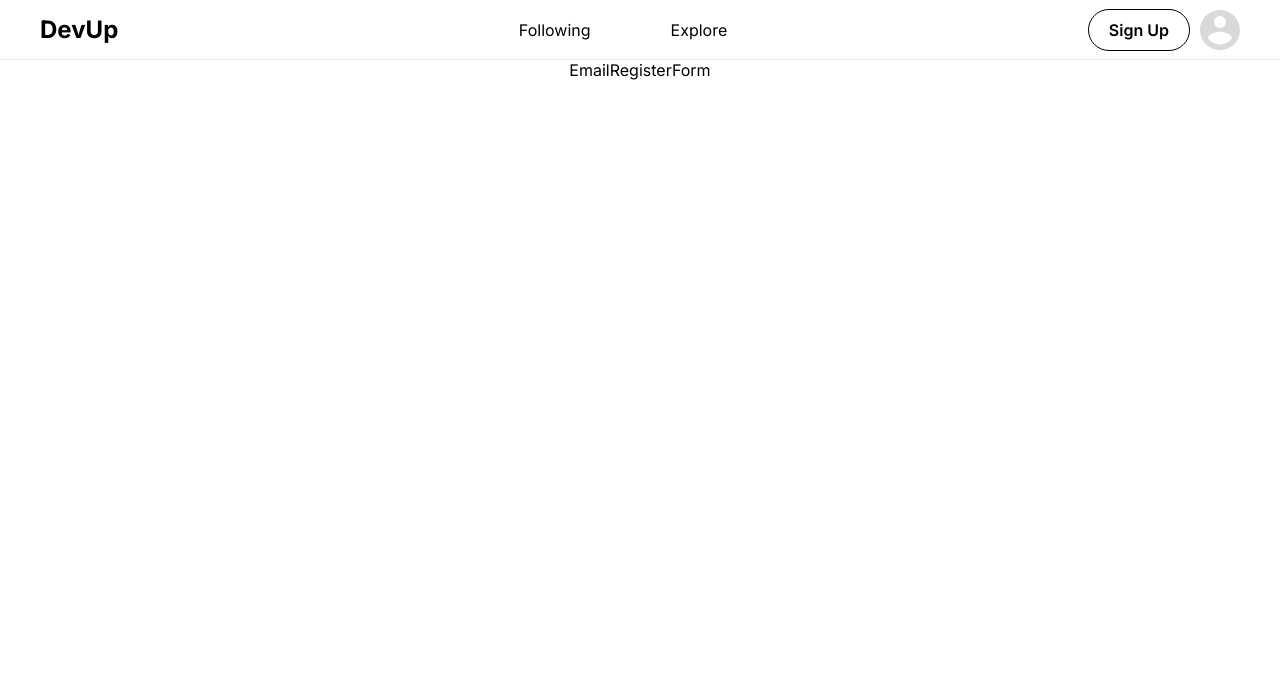
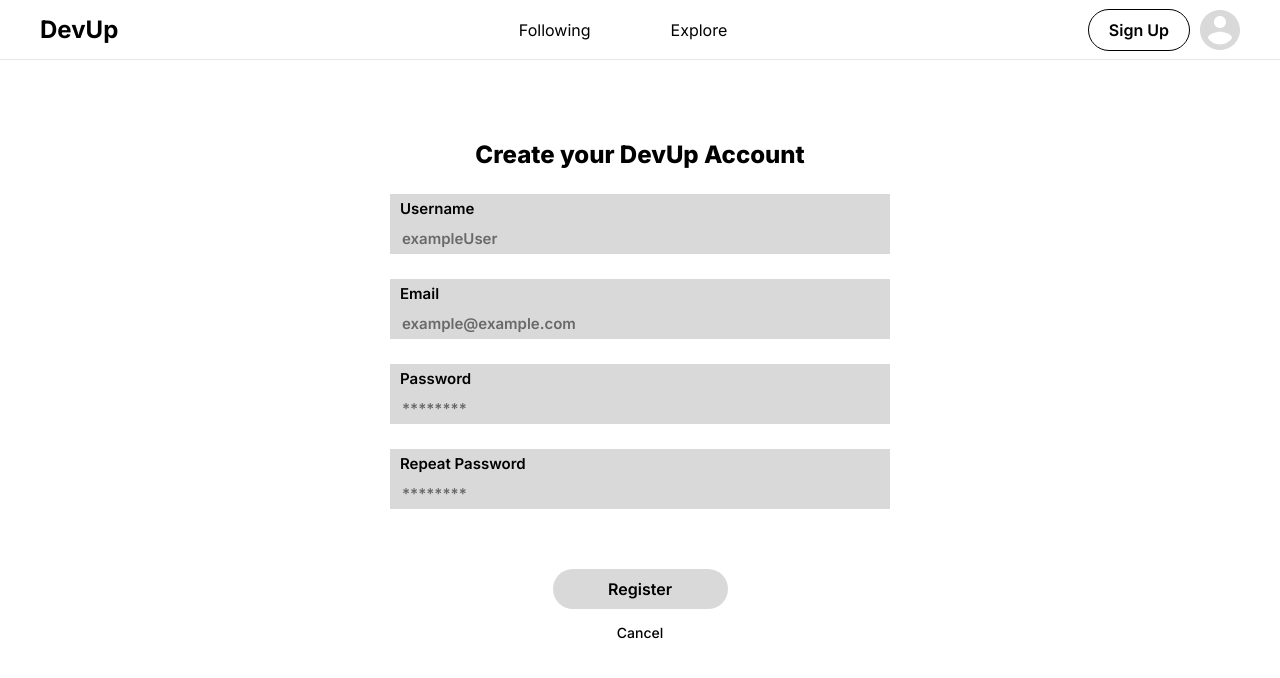
Before and after one commit to Lucas-Argerich/DevUp, a React (Create React App) app: page /register/email in a window 1280 px wide. Shown: the top 678 px of the page. Built offline with nearby package versions, Linux system fonts and the light colour scheme; no server answers.

Commit message:
Moved login/register email forms to pages from components and Register setup

```diff
--- a/src/components/emailLoginForm/index.tsx
+++ /dev/null
@@ -1,5 +0,0 @@
-export default function EmailLoginForm() {
-  return (
-    <div>EmailLoginForm</div>
-  )
-}
--- a/src/components/emailRegisterForm/index.tsx
+++ /dev/null
@@ -1,5 +0,0 @@
-export default function EmailRegisterForm() {
-  return (
-    <div>EmailRegisterForm</div>
-  )
-}
--- /dev/null
+++ b/src/pages/EmailLogin/index.tsx
@@ -0,0 +1,7 @@
+import React from 'react'
+
+export default function EmailLogin() {
+  return (
+    <div>EmailLogin</div>
+  )
+}
--- /dev/null
+++ b/src/pages/EmailRegister/index.tsx
@@ -0,0 +1,80 @@
+import { Form } from "react-router-dom";
+import styled from "styled-components";
+import Button from "../../components/Button";
+import FormInput from "../../components/FormInput";
+import LinkButton from "../../components/LinkButton";
+
+const H2 = styled.h2`
+  font-size: 1.5rem;
+  font-weight: 800;
+  margin: 80px 0 25px;
+`;
+
+const StyledForm = styled(Form)`
+  align-items: center;
+  display: flex;
+  flex-direction: column;
+`;
+
+const InputContainer = styled.div`
+  display: flex;
+  flex-direction: column;
+  gap: 25px;
+  width: 500px;
+`;
+
+const ButtonContainer = styled.div`
+  align-items: center;
+  display: flex;
+  flex-direction: column;
+  gap: 15px;
+  margin-top: 60px;
+`
+
+export default function EmailRegister() {
+  return (
+    <>
+      <H2>Create your DevUp Account</H2>
+      <StyledForm>
+        <InputContainer>
+          <FormInput
+            autoComplete="off"
+            id="name"
+            label="Username"
+            name="name"
+            placeholder="exampleUser"
+            type="text"
+          />
+          <FormInput
+            autoComplete="username"
+            id="email"
+            label="Email"
+            name="Email"
+            placeholder="example@example.com"
+            type="email"
+          />
+          <FormInput
+            autoComplete="password"
+            id="password"
+            label="Password"
+            name="Password"
+            placeholder="********"
+            type="password"
+          />
+          <FormInput
+            autoComplete="password"
+            id="passwordRepeat"
+            label="Repeat Password"
+            name="PasswordRepeat"
+            placeholder="********"
+            type="password"
+          />
+        </InputContainer>
+        <ButtonContainer>
+          <Button minWidth={175} type="submit">Register</Button>
+          <LinkButton secondary to="/register">Cancel</LinkButton>
+        </ButtonContainer>
+      </StyledForm>
+    </>
+  );
+}
--- a/src/pages/Login/index.tsx
+++ b/src/pages/Login/index.tsx
@@ -46,7 +46,7 @@ export default function Login() {
           icon={<GithubIcon />}
           minWidth={buttonMinWidth}
         >
-          Sign in with Github
+          Sign In with Github
         </Button>
         <Button
           onClick={() => {
@@ -55,10 +55,10 @@ export default function Login() {
           icon={<GoogleIcon />}
           minWidth={buttonMinWidth}
         >
-          Sign in with Google
+          Sign In with Google
         </Button>
         <LinkButton minWidth={buttonMinWidth} to="email">
-          Sign in with Email
+          Sign In with Email
         </LinkButton>
         <StyledLink to="/register">
           Don’t have an account? <span>Sign Up</span>
--- a/src/pages/Register/index.tsx
+++ b/src/pages/Register/index.tsx
@@ -78,7 +78,7 @@ export default function Register() {
           <span>or</span>
         </Separator>
         <LinkButton minWidth={buttonMinWidth} to="email">
-          Sign in with Email
+          Sign Up with Email
         </LinkButton>
         <StyledLink to="/login">
           Don’t have an account? <span>Sign Up</span>
```
Also changed, not shown: src/App.tsx (+4 -4 lines).
